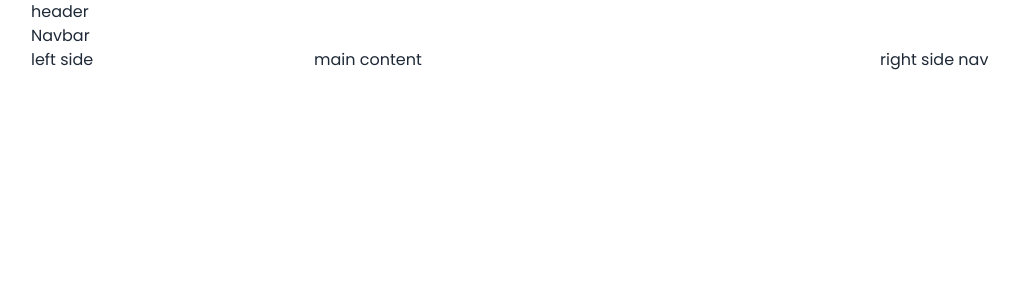
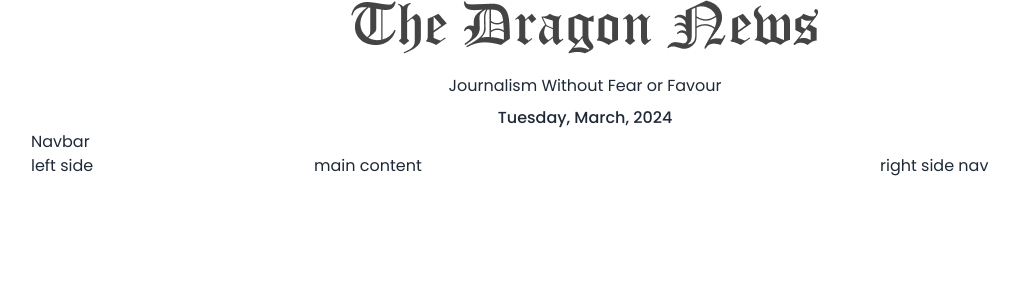
Before and after one commit to mdenjamulislam/react-dragon-news, a React (Vite) app: page / in a window 1280 px wide. Shown: the top 300 px of the page, without its empty margins (55-1075 px from the left). Built offline with nearby package versions, Linux system fonts and the light colour scheme.

Commit message:
Dynamic date time added with header

```diff
--- a/package.json
+++ b/package.json
@@ -13,6 +13,7 @@
     "firebase": "^10.8.1",
     "localforage": "^1.10.0",
     "match-sorter": "^6.3.4",
+    "moment": "^2.30.1",
     "react": "^18.2.0",
     "react-dom": "^18.2.0",
     "react-router-dom": "^6.22.2",
--- a/src/pages/shared/Header.jsx
+++ b/src/pages/shared/Header.jsx
@@ -1,8 +1,17 @@
-
+import moment from "moment";
+import Logo from "../../assets/images/logo.png";
 const Header = () => {
     return (
-        <div>
-            header
+        <div className="flex flex-col items-center justify-center space-y-5">
+            <div>
+                <img src={Logo} alt="Dragon News" className="h-auto w-auto" />
+            </div>
+            <div className="space-y-2 text-center">
+                <p>Journalism Without Fear or Favour</p>
+                <p className="font-medium">
+                    {moment().format("dddd, MMMM, YYYY")}
+                </p>
+            </div>
         </div>
     );
 };
```
Also changed, not shown: 1 other file (tests, documents, lock files or other folders).
